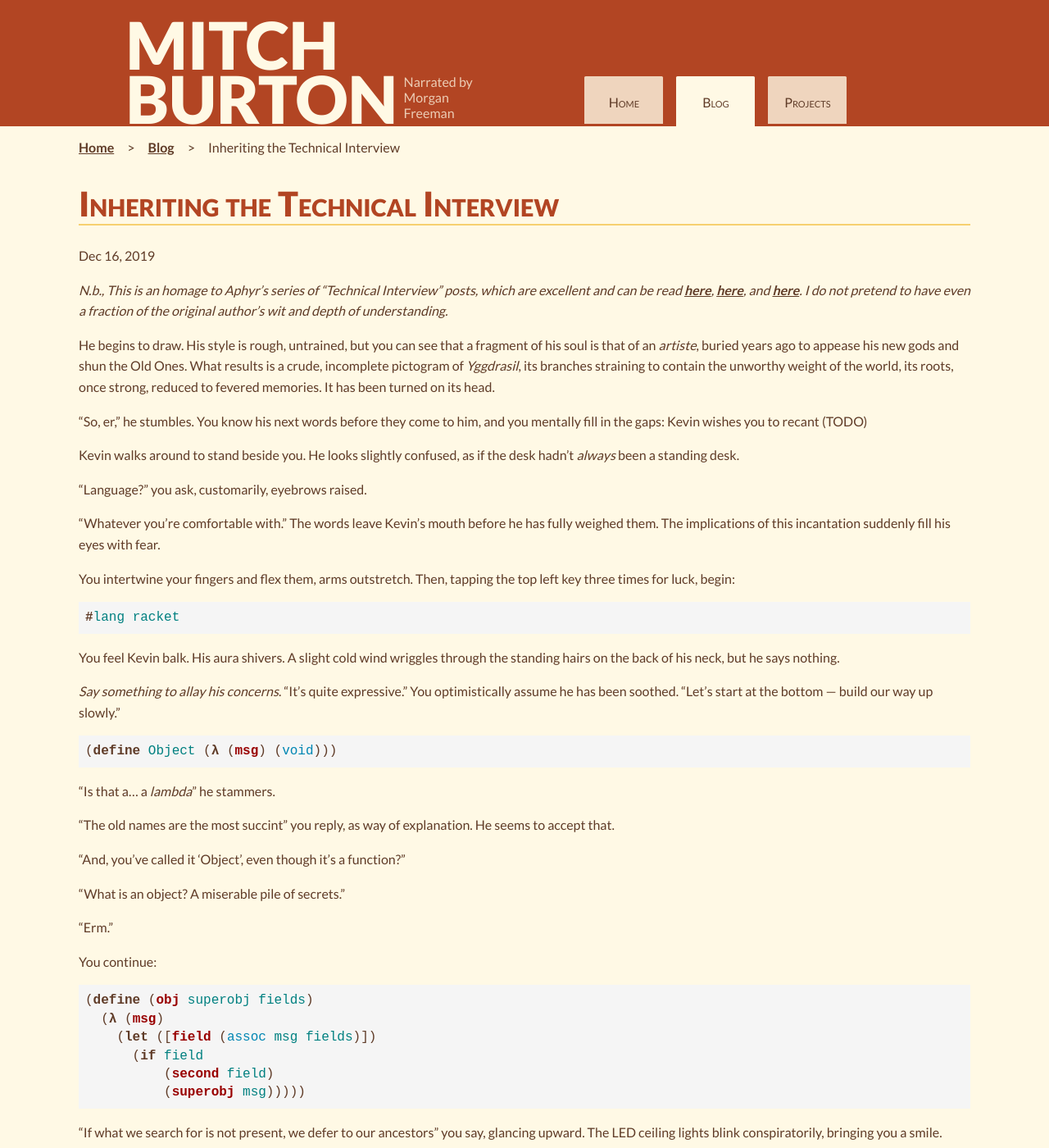
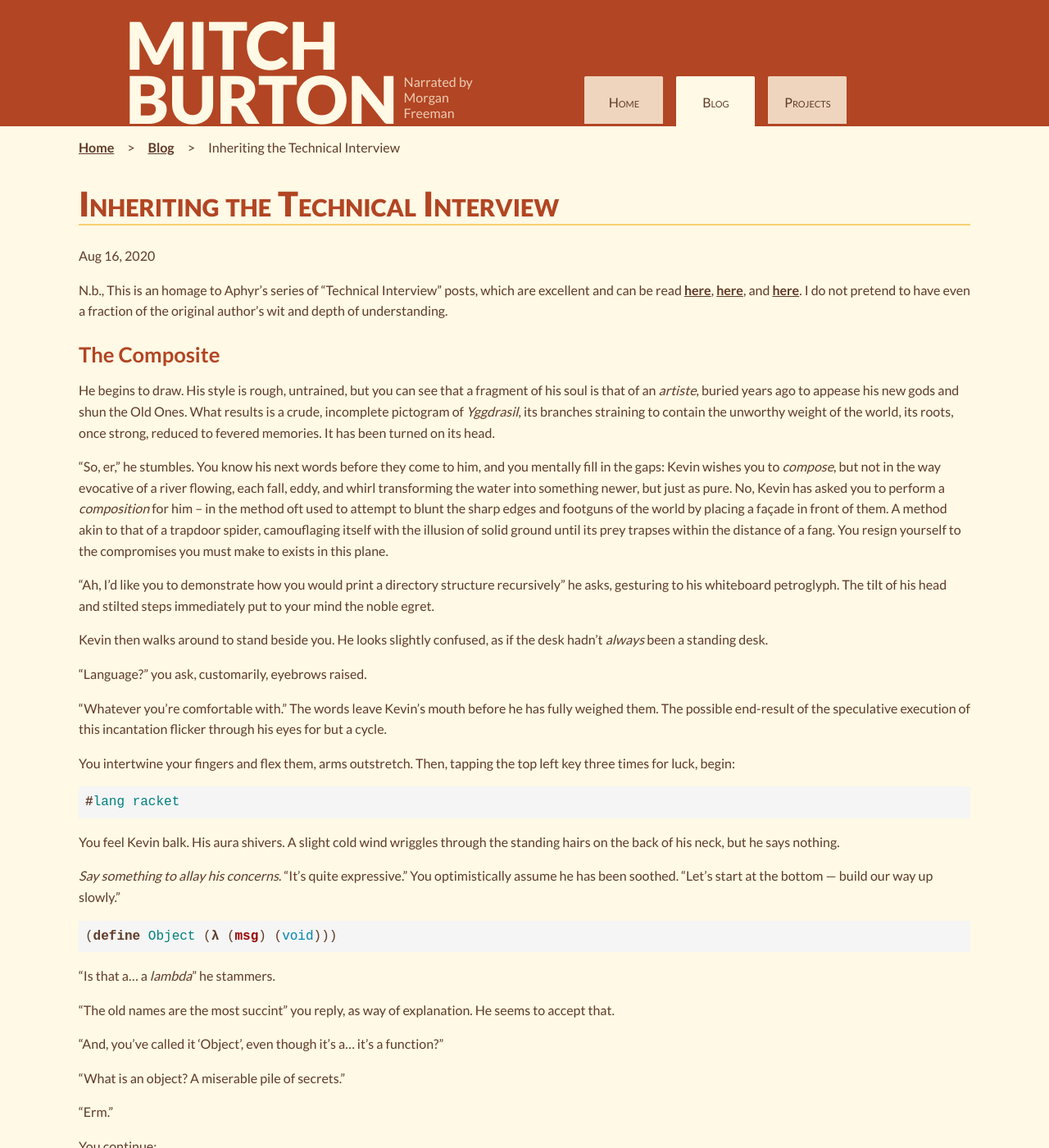
Before and after one commit to Perfect5th/perfect5th.github.io, a Jekyll site: the page built from _posts/2020-08-16-inheriting-the-technical-interview.md, in a window 1280 px wide and 1400 px high. Shown: the whole window at 82% size. Built offline with Jekyll 4.4.1, drawn with Linux system fonts in a browser that asks for light colours; some of the changed text lies outside the part shown.

Commit message:
finally publish this one

```diff
--- a/_posts/2019-12-16-inheriting-the-technical-interview.md
+++ b/_posts/2020-08-16-inheriting-the-technical-interview.md
@@ -2,17 +2,21 @@
 layout: post
 title: Inheriting the Technical Interview
 ---
-_N.b., This is an homage to Aphyr's series of "Technical Interview" posts, which are excellent and can be read [here](https://aphyr.com/posts/340-reversing-the-technical-interview), [here](https://aphyr.com/posts/341-hexing-the-technical-interview), and [here](https://aphyr.com/posts/342-typing-the-technical-interview). I do not pretend to have even a fraction of the original author's wit and depth of understanding._
+N.b., This is an homage to Aphyr's series of "Technical Interview" posts, which are excellent and can be read [here](https://aphyr.com/posts/340-reversing-the-technical-interview), [here](https://aphyr.com/posts/341-hexing-the-technical-interview), and [here](https://aphyr.com/posts/342-typing-the-technical-interview). I do not pretend to have even a fraction of the original author's wit and depth of understanding.
+
+### The Composite
 
 He begins to draw. His style is rough, untrained, but you can see that a fragment of his soul is that of an _artiste_, buried years ago to appease his new gods and shun the Old Ones. What results is a crude, incomplete pictogram of _Yggdrasil_, its branches straining to contain the unworthy weight of the world, its roots, once strong, reduced to fevered memories. It has been turned on its head.
 
-“So, er,” he stumbles. You know his next words before they come to him, and you mentally fill in the gaps: Kevin wishes you to recant (TODO)
+“So, er,” he stumbles. You know his next words before they come to him, and you mentally fill in the gaps: Kevin wishes you to _compose_, but not in the way evocative of a river flowing, each fall, eddy, and whirl transforming the water into something newer, but just as pure. No, Kevin has asked you to perform a _composition_ for him – in the method oft used to attempt to blunt the sharp edges and footguns of the world by placing a façade in front of them. A method akin to that of a trapdoor spider, camouflaging itself with the illusion of solid ground until its prey trapses within the distance of a fang. You resign yourself to the compromises you must make to exists in this plane.
 
-Kevin walks around to stand beside you. He looks slightly confused, as if the desk hadn't _always_ been a standing desk.
+“Ah, I'd like you to demonstrate how you would print a directory structure recursively” he asks, gesturing to his whiteboard petroglyph. The tilt of his head and stilted steps immediately put to your mind the noble egret.
+
+Kevin then walks around to stand beside you. He looks slightly confused, as if the desk hadn't _always_ been a standing desk.
 
 “Language?” you ask, customarily, eyebrows raised.
 
-“Whatever you're comfortable with.” The words leave Kevin's mouth before he has fully weighed them. The implications of this incantation suddenly fill his eyes with fear.
+“Whatever you're comfortable with.” The words leave Kevin's mouth before he has fully weighed them. The possible end-result of the speculative execution of this incantation flicker through his eyes for but a cycle.
 
 You intertwine your fingers and flex them, arms outstretch. Then, tapping the top left key three times for luck, begin:
 
@@ -32,7 +36,7 @@ _Say something to allay his concerns_. “It's quite expressive.” You optimist
 
 “The old names are the most succint” you reply, as way of explanation. He seems to accept that.
 
-“And, you've called it ‘Object’, even though it's a function?”
+“And, you've called it ‘Object’, even though it's a… it's a function?”
 
 “What is an object? A miserable pile of secrets.”
 
```
Also changed, not shown: other parts of _posts/2020-08-16-inheriting-the-technical-interview.md (+3 -3 lines).
